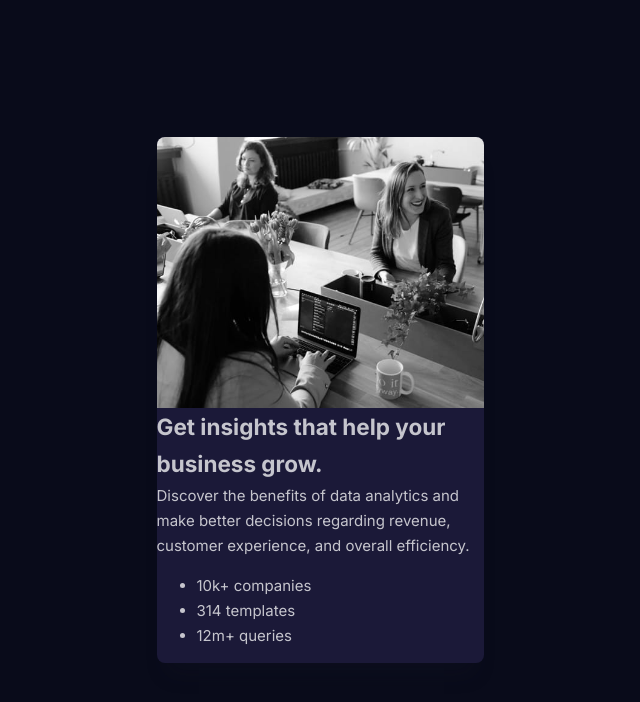
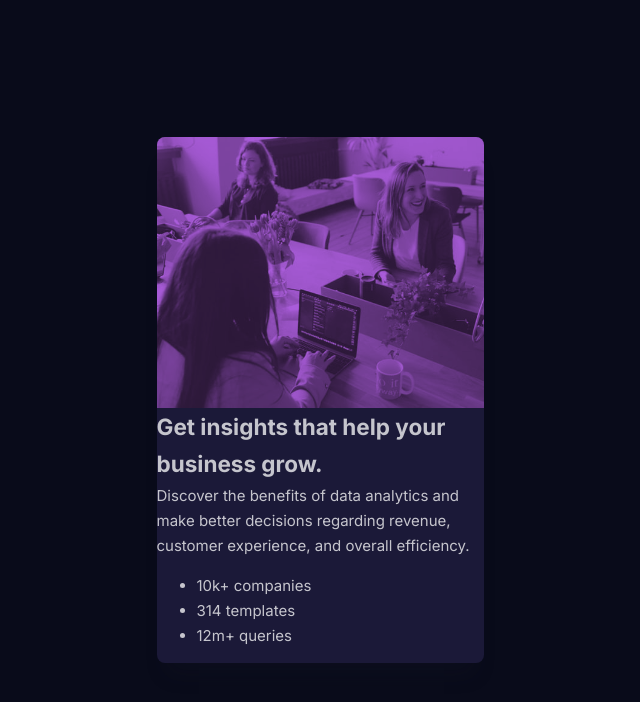
Before and after one commit to WesselKonstantinov/stats-preview-card-component, a plain HTML site: page index.html in a window 1280 px wide. Shown: the whole page, without its empty margins (320-960 px from the left). Drawn offline with Linux system fonts and the light colour scheme.

Commit message:
Style card image

```diff
--- a/styles/style.css
+++ b/styles/style.css
@@ -45,3 +45,12 @@ body {
   display: flex;
   flex-direction: column;
 }
+
+.card__image-container {
+  background-color: var(--color-soft-violet);
+}
+
+.card__image {
+  mix-blend-mode: multiply;
+  opacity: 0.75;
+}
```
